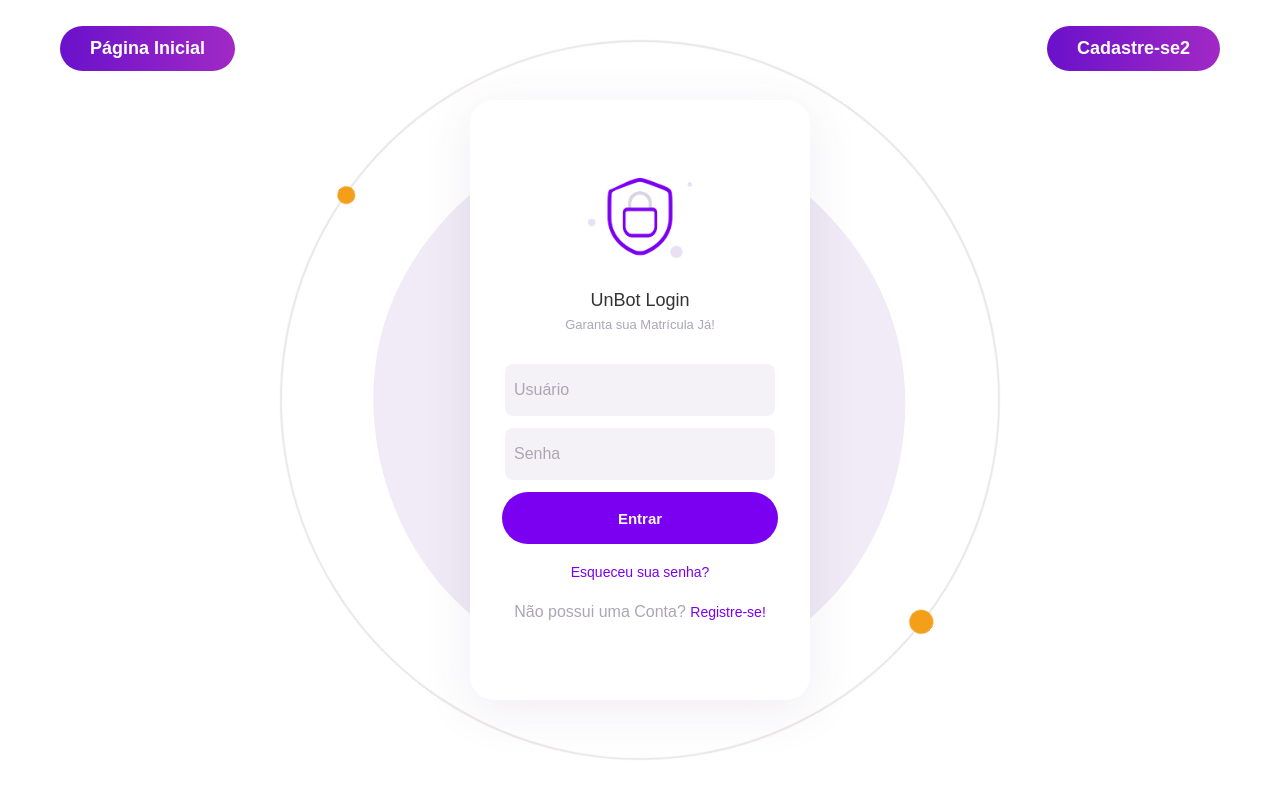
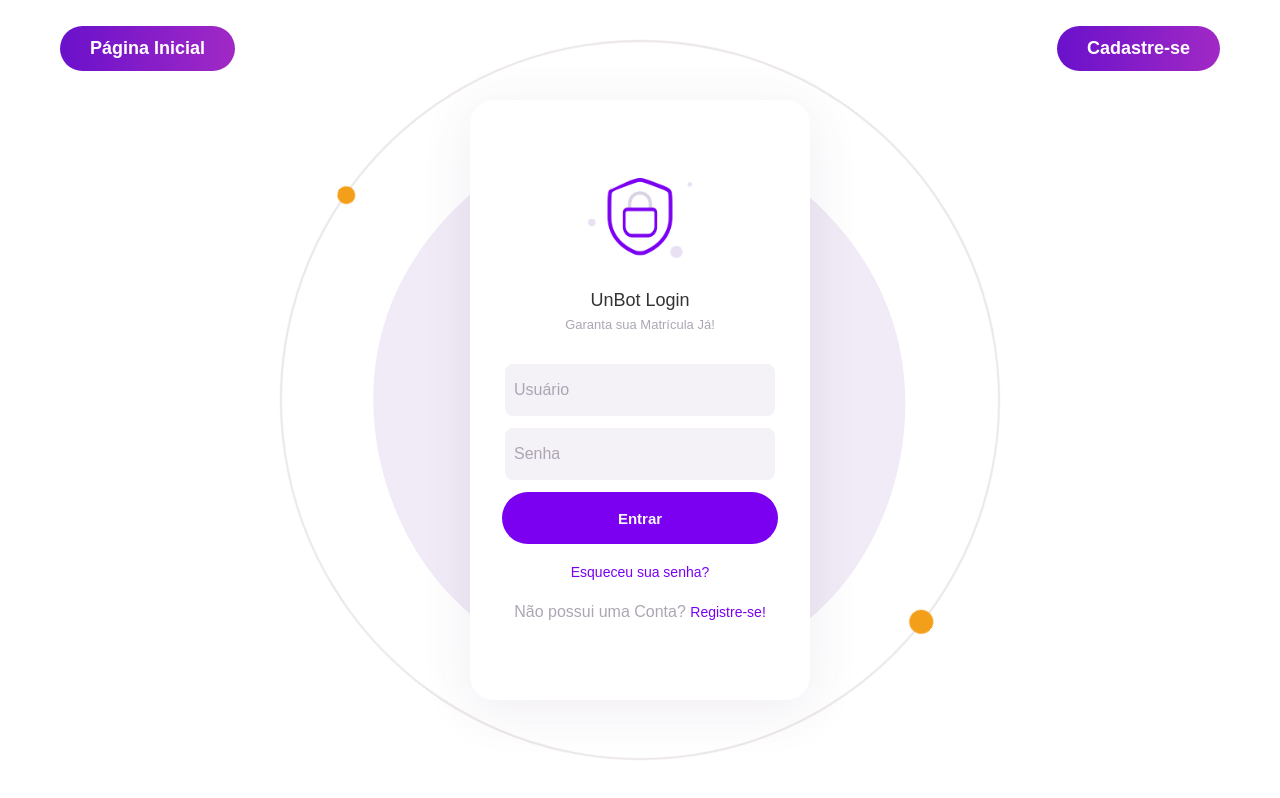
Before and after one commit to TagFernandes/UnBot-site, a React (Vite) app: page /login in a window 1280 px wide. Shown: the top 798 px of the page. Built offline with nearby package versions, Linux system fonts and the light colour scheme; no server answers; a web font is replaced by a local one.

Commit message:
Acertando template

```diff
--- a/src/pages/Login.jsx
+++ b/src/pages/Login.jsx
@@ -65,7 +65,7 @@ function LoginPage() {
     return (
       <header className="header">
         <button className="header-button" onClick={() => navigate("/")}> Página Inicial</button>
-        <button className="header-button2" onClick={() => navigate("/Cadastro")}>Cadastre-se2</button>
+        <button className="header-button2" onClick={() => navigate("/Cadastro")}>Cadastre-se</button>
 
       <div className="containerlogin">
         <img src="blob.svg" className="blob" alt="Background Blob" />
```
Also changed, not shown: 1 other file (tests, documents, lock files or other folders).
